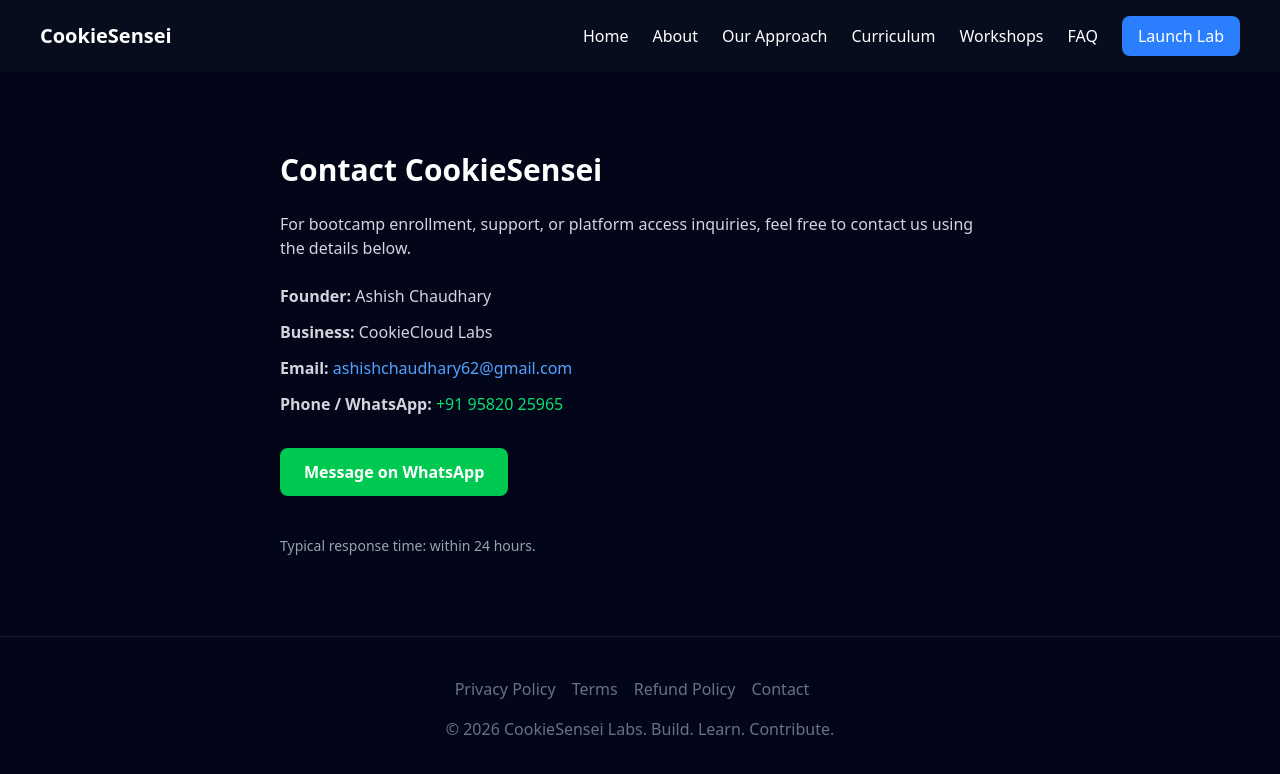
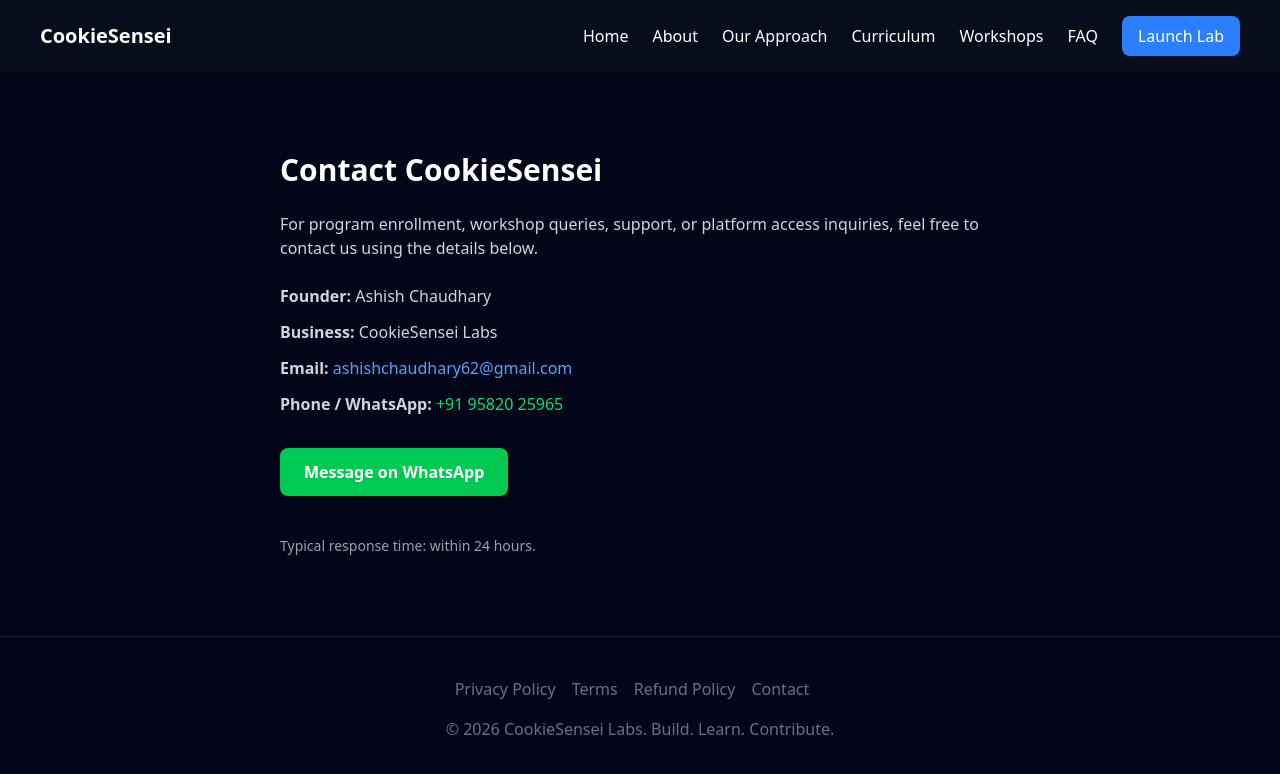
Before and after one commit to cookieSensei/cookiecloudlabs, a Next.js app: page /contact in a window 1280 px wide. Shown: the top 774 px of the page. Built offline with nearby package versions, Linux system fonts and the light colour scheme.

Commit message:
replaced cookiecloud labs to CookieSensei Labs

```diff
--- a/app/contact/page.tsx
+++ b/app/contact/page.tsx
@@ -7,7 +7,7 @@
       </h1>
 
       <p className="text-gray-300 mb-6">
-        For bootcamp enrollment, support, or platform access inquiries,
+        For program enrollment, workshop queries, support, or platform access inquiries,
         feel free to contact us using the details below.
       </p>
 
@@ -15,7 +15,7 @@
 
         <p><strong>Founder:</strong> Ashish Chaudhary</p>
 
-        <p><strong>Business:</strong> CookieCloud Labs</p>
+        <p><strong>Business:</strong> CookieSensei Labs</p>
 
         <p>
           <strong>Email:</strong>{" "}
--- a/app/faq/page.tsx
+++ b/app/faq/page.tsx
@@ -1,11 +1,6 @@
 
 import FAQ from "@/components/FAQ";
 
-export const metadata = {
-  title: "FAQ | CookieSensei",
-  description:
-    "Frequently asked questions about the CookieSensei AI bootcamp and CookieCloud Labs.",
-};
 
 export default function FAQPage() {
   return (
--- a/app/privacy-policy/page.tsx
+++ b/app/privacy-policy/page.tsx
@@ -4,7 +4,7 @@
       <h1 className="text-3xl font-bold mb-6">Privacy Policy</h1>
 
       <p>
-        CookieCloud Labs ("we", "our", "us") operates cookiesensei.com.
+        CookieSensei Labs ("we", "our", "us") operates cookiesensei.com.
         This page informs you of our policies regarding the collection,
         use and disclosure of personal information.
       </p>
@@ -18,7 +18,7 @@
 
       <h2 className="text-xl font-semibold mt-6">How We Use Your Information</h2>
       <ul className="list-disc ml-6">
-        <li>Provide access to CookieCloud Labs</li>
+        <li>Provide access to CookieSensei Labs</li>
         <li>Process payments</li>
         <li>Improve our platform</li>
       </ul>
--- a/app/refund-policy/page.tsx
+++ b/app/refund-policy/page.tsx
@@ -4,7 +4,7 @@
       <h1 className="text-3xl font-bold mb-6">Refund Policy</h1>
 
       <p>
-        Payments made for CookieCloud Labs programs are refundable
+        Payments made for CookieSensei Labs programs are refundable
         within 7 days of purchase if the platform has not been used extensively.
       </p>
 
--- a/app/terms/page.tsx
+++ b/app/terms/page.tsx
@@ -4,12 +4,12 @@
       <h1 className="text-3xl font-bold mb-6">Terms & Conditions</h1>
 
       <p>
-        By accessing CookieCloud Labs, you agree to these terms.
+        By accessing CookieSensei Labs, you agree to these terms.
       </p>
 
       <h2 className="text-xl font-semibold mt-6">Service</h2>
       <p>
-        CookieCloud Labs provides a browser-based development environment
+        CookieSensei Labs provides a browser-based development environment
         and internship learning platform.
       </p>
 
@@ -21,7 +21,7 @@
 
       <h2 className="text-xl font-semibold mt-6">Intellectual Property</h2>
       <p>
-        All platform content, software, and branding belong to CookieCloud Labs.
+        All platform content, software, and branding belong to CookieSensei Labs.
       </p>
 
       <h2 className="text-xl font-semibold mt-6">Termination</h2>
```
Also changed, not shown: 1 other file (tests, documents, lock files or other folders).
